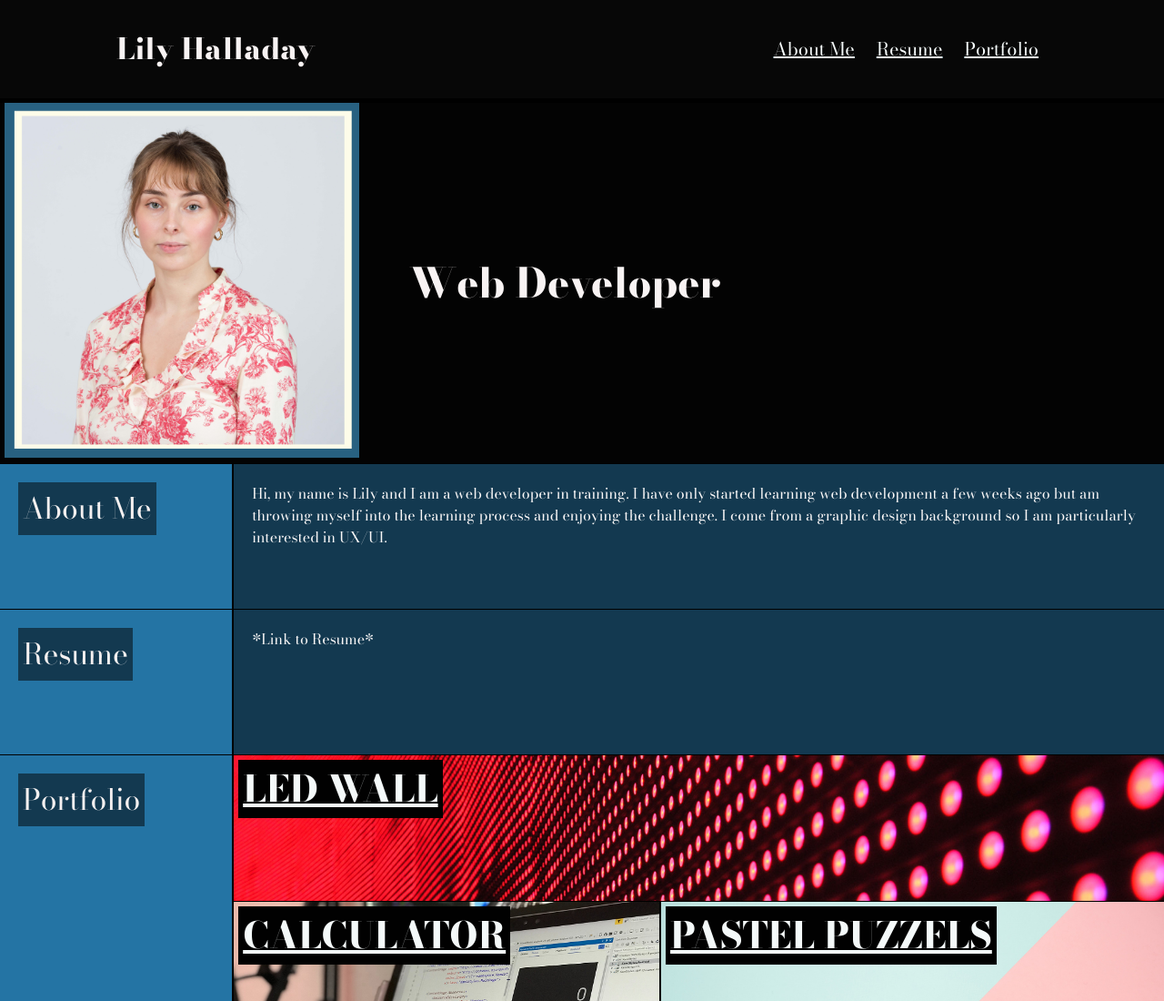
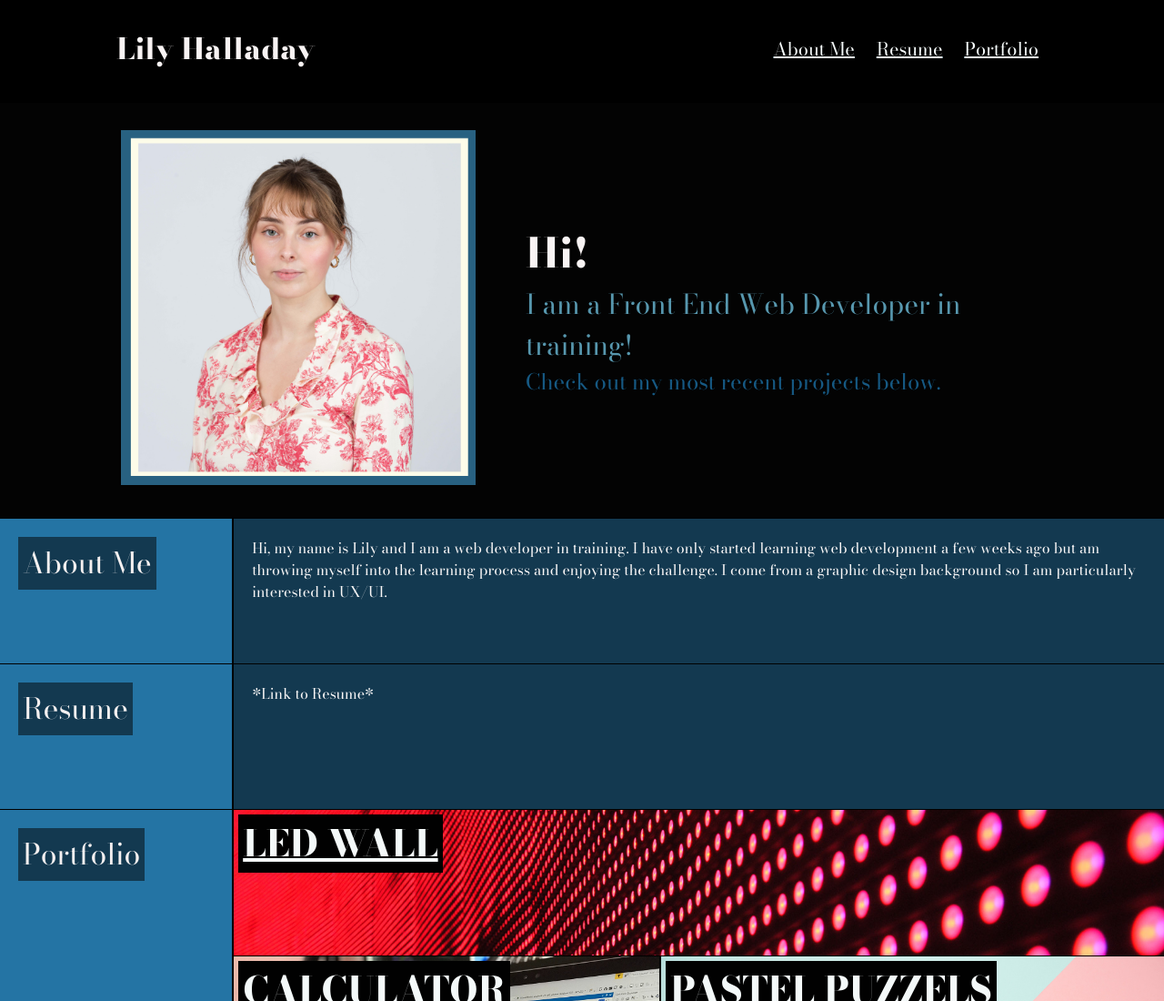
Before and after one commit to Lily1595/Create-Portfolio-Challenge-, a plain HTML site: page index.html in a window 1280 px wide. Shown: the top 1100 px of the page at 91% size. Drawn offline with nearby package versions, Linux system fonts and the light colour scheme.

Commit message:
final edits

```diff
--- a/index.html
+++ b/index.html
@@ -35,7 +35,9 @@
       <img src="headshot.png" alt="image" class="hero-img">
     </div>
     <div class="content-right">
-      <h2> Web Developer</h2>
+      <h2> Hi!</h2>
+      <p>I am a Front End Web Developer in training!</p>
+      <p class="smallerp">Check out my most recent projects below.</p>
     </div>
   </section>
 
--- a/style.css
+++ b/style.css
@@ -21,7 +21,7 @@ header {
   align-items: center;
   padding: 30px 10%;
   margin-bottom: 5px;
-  background-color: #070707;
+  background-color: #000000;
 }
 
 h1 {
@@ -61,6 +61,7 @@ section {
   background-color: rgb(3, 3, 3);
   justify-content: flex-start;
   align-items: center;
+  padding: 30px 10%;
 }
 
 .hero-img {
@@ -76,6 +77,15 @@ section {
 
 h2 {
   color: rgb(248, 243, 243);
+}
+
+p {
+  color: #5797ae;
+}
+
+.smallerp {
+  color: #165983;
+  font-size:x-large;
 }
 
 /* Main section */
```
Also changed, not shown: banner.png (deleted), herobanner.png (deleted), 3 other files.
